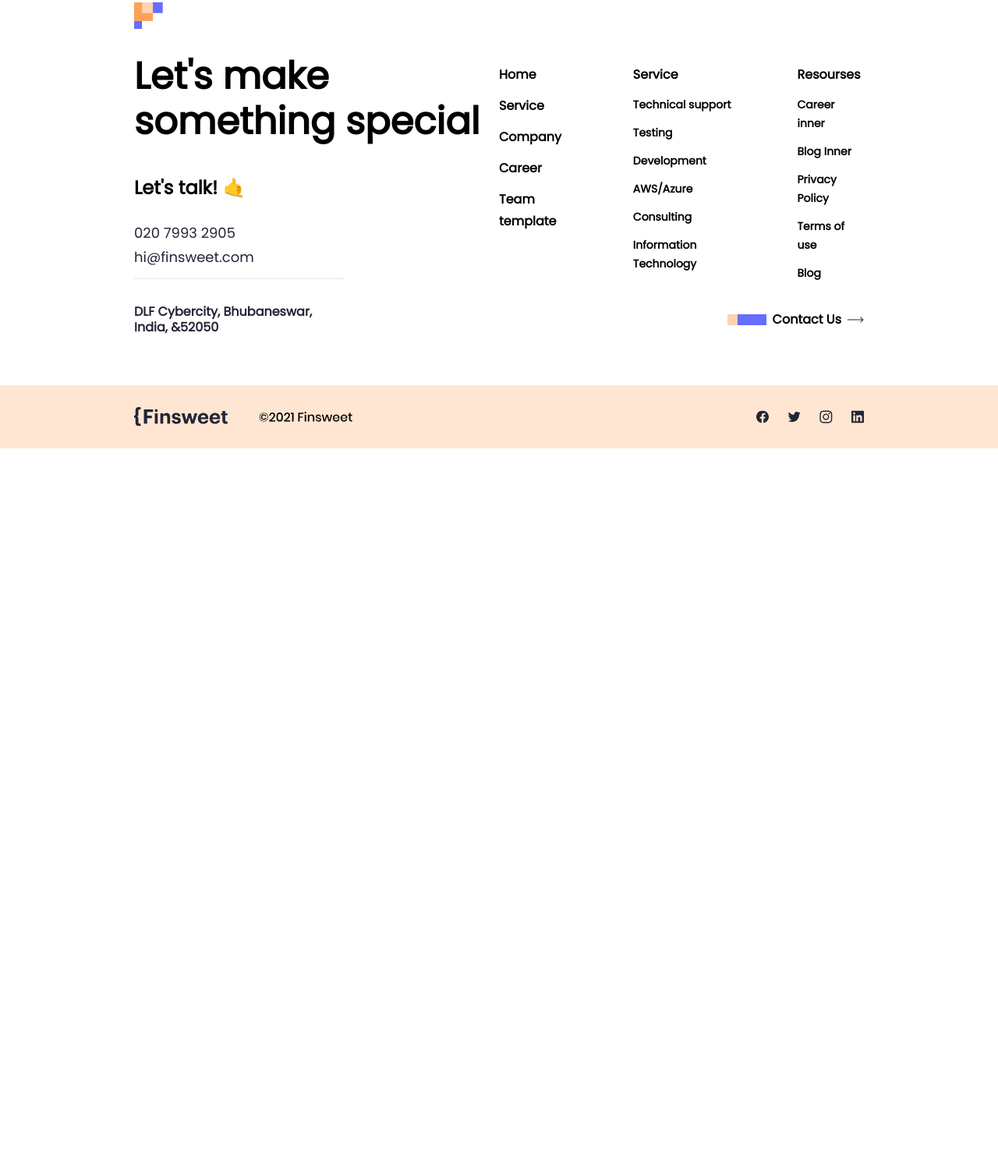
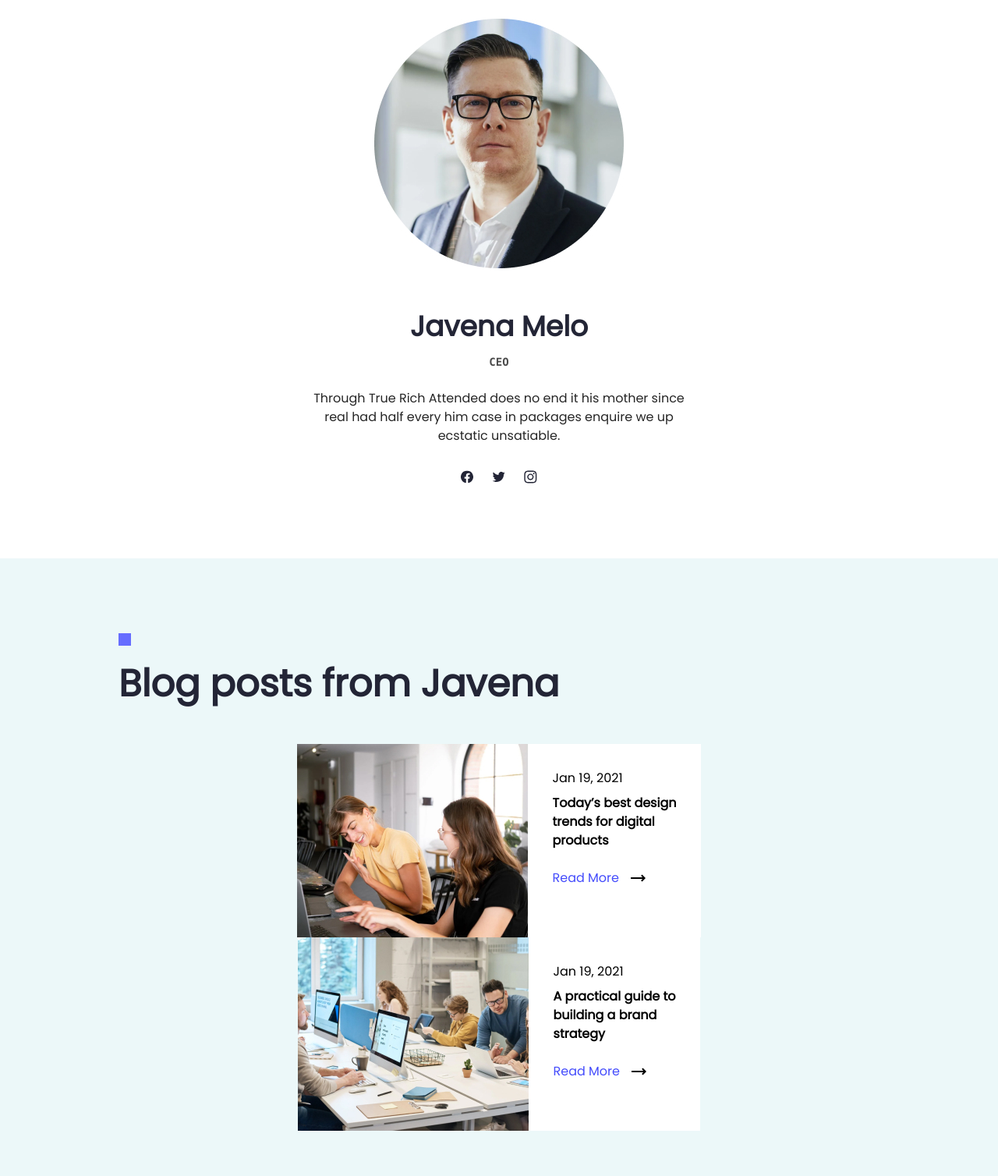
Before and after one commit to rahmonjonqosimov/lesson-41, a website: page pages/team_template.html in a window 1280 px wide. Shown: the part 152-1660 px from the top of the page at 78% size. Before the commit the page ends 800 px from the top, so only its background shows below. Drawn offline with Linux system fonts and the light colour scheme.

Commit message:
pages added

```diff
--- a/pages/team_template.html
+++ b/pages/team_template.html
@@ -73,11 +73,93 @@
         <button id="btn-menu" class="lg:hidden bg-bx-menu w-6 h-6"></button>
       </div>
     </header>
+
     <main>
-      <h1 class="text-red-600 font-serif text-[50px]">Team Template</h1>
+      <section class="container mx-auto text-center mb-24 mt-24">
+        <div class="flex justify-center">
+          <img
+            class="w-80 h-80"
+            src="../team-images/people-men.jpg"
+            alt="people"
+          />
+        </div>
+        <h1
+          class="font-semibold text-[36px] mb-[8px] leading-{54px} text-[#232536] pt-[48px]"
+        >
+          Javena Melo
+        </h1>
+        <pre class="text-[14px] font-semibold leading-{20px} mb-6 opacity-70">
+CEO</pre
+        >
+        <p class="mb-[32px] opacity-85">
+          Through True Rich Attended does no end it his mother since <br />
+          real had half every him case in packages enquire we up <br />
+          ecstatic unsatiable.
+        </p>
+
+        <div class="flex items-center gap-6 justify-center">
+          <a
+            href="
+          https://www.facebook.com/campaign/landing.php?campaign_id=11554070363&extra_1=s%7Cc%7C477437435741%7Ce%7Cfacebook%7C&placement=&creative=477437435741&keyword=facebook&partner_id=googlesem&extra_2=campaignid%3D11554070363%26adgroupid%3D112923417056%26matchtype%3De%26network%3Dg%26source%3Dnotmobile%26search_or_content%3Ds%26device%3Dc%26devicemodel%3D%26adposition%3D%26target%3D%26targetid%3Dkwd-541132862%26loc_physical_ms%3D1028523%26loc_interest_ms%3D%26feeditemid%3D%26param1%3D%26param2%3D&gclid=CjwKCAiAvoqsBhB9EiwA9XTWGXvcei8ma37b3Ws1-rt5W2-kCvVZkmauXqSCRBkdBZPID608qmSsmBoCX-QQAvD_BwE"
+          >
+            <img src="../images/facebook.svg" alt="facebook icon" />
+          </a>
+          <a href="https://twitter.com/?lang=ru">
+            <img src="../images/Twitter.svg" alt="Twitter icon" />
+          </a>
+          <a href="https://www.instagram.com/">
+            <img src="../images/instagram.svg" alt="instagram icon" />
+          </a>
+        </div>
+      </section>
+      <section class="bg-[#ECF8F9] pb-24">
+        <div class="container mx-auto pt-24">
+          <p class="w-[16px] h-[16px] bg-[#666DFF]"></p>
+          <h2
+            class="font-semibold text-5xl leading-[58px] text-[#232536] mt-5 mb-12 "
+          >
+            Blog posts from Javena
+          </h2>
+        </div>
+        <div class="container mx-auto flex flex-wrap justify-around">
+          <div class="flex">
+            <div>
+              <img class="w-[296px] h-[248px]"
+                src="../team-images/peoples-image2.jpg"
+                alt="peoples-image2"
+              />
+            </div>
+            <div class="p-[32px] bg-[#FFFFFF]">
+              <p class="">Jan 19, 2021</p>
+              <h4 class="pt-[8px] pb-[24px] font-semibold max-w-[264px] w-[100%]">Today’s best design <br> trends for digital <br> products</h4>
+              <div class="flex gap-3">
+                <p class="text-[#444CFC] leading-[24px] text-base font-medium">Read More</p>
+               <img src="../team-images/next.svg" alt="next">
+            </div>
+            </div>
+          </div>
+
+          <div class="flex">
+            <div>
+              <img class="w-[296px] h-[248px]"
+                src="../team-images/people-image3.jpg"
+                alt="peoples-image2"
+              />
+            </div>
+            <div class="p-[32px] bg-[#FFFFFF]">
+              <p class="">Jan 19, 2021</p>
+              <h4 class="pt-[8px] pb-[24px] font-semibold max-w-[264px] w-[100%]">A practical guide to <br> building a brand <br> strategy  </h4>
+              <div class="flex gap-3">
+                <p class="text-[#444CFC] leading-[24px] text-base font-medium">Read More</p>
+               <img src="../team-images/next.svg" alt="next">
+            </div>
+            </div>
+          </div>
+
+      </section>
     </main>
-    <footer>
-      <div class="container mx-auto px-5">
+
+      <div class="container mx-auto px-5 pt-24">
         <svg
           width="37"
           height="34"
```
Also changed, not shown: pages/service.html (+1 -0 lines), css/main.css, team-images/next.jpg (added), team-images/next.svg (added), team-images/people-image3.jpg (added), team-images/people-men.jpg (added), team-images/peoples-image2.jpg (added).
